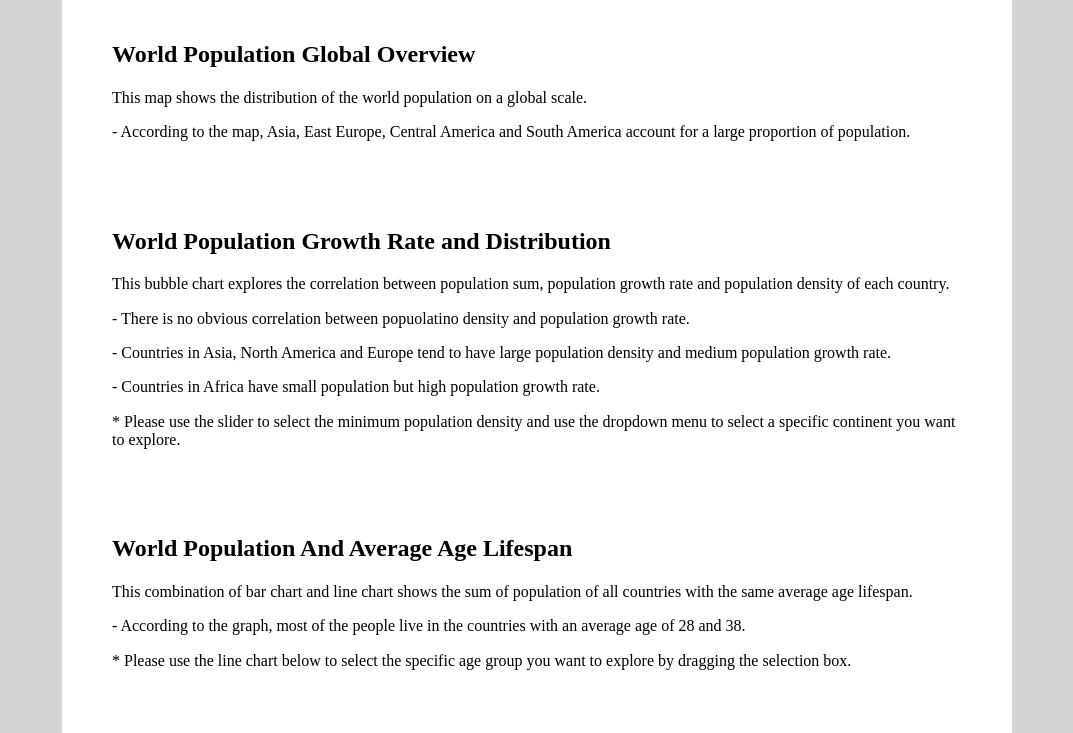
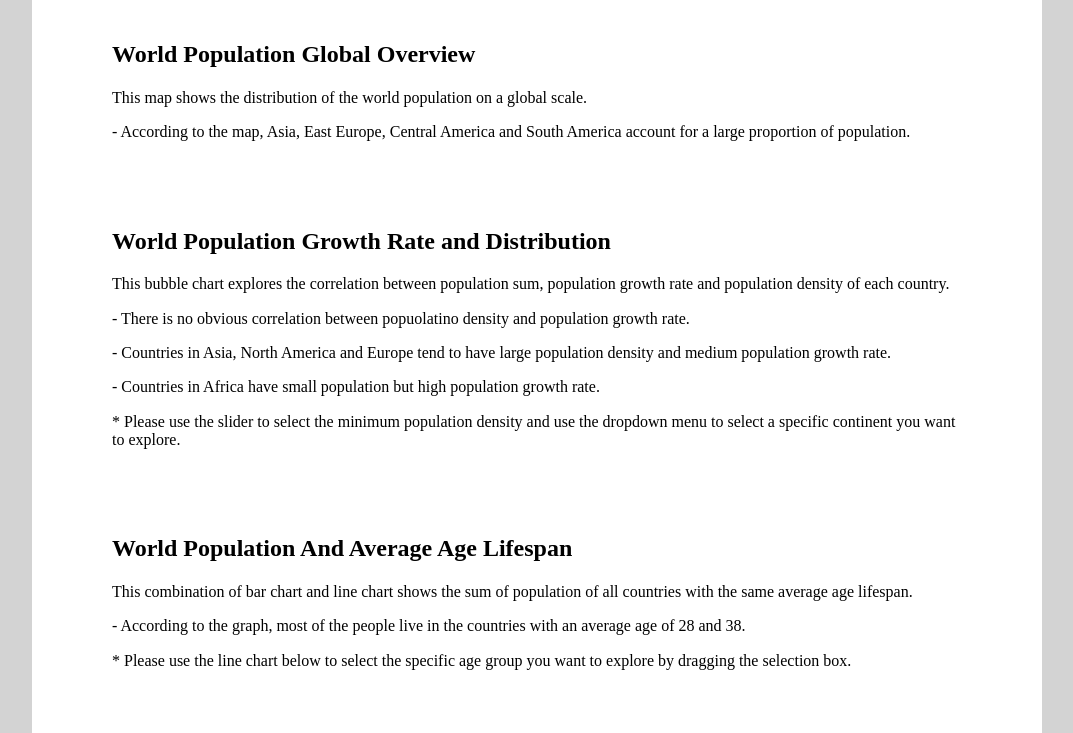
Before and after one commit to FR0614/FIT3179, a plain HTML site: page index.html in a window 1280 px wide. Shown: the part 144-877 px from the top of the page, without its empty margins (103-1176 px from the left). Drawn offline with nearby package versions, Linux system fonts and the light colour scheme; a script that the page names is missing.

Commit message:
Update styles.css

```diff
--- a/styles.css
+++ b/styles.css
@@ -16,7 +16,7 @@ body {
     width: 850px;
     background-color: white;
     margin: auto;
-    padding: 50px;
+    padding: 80px;
     padding-top: 35px;
 }
 
```
